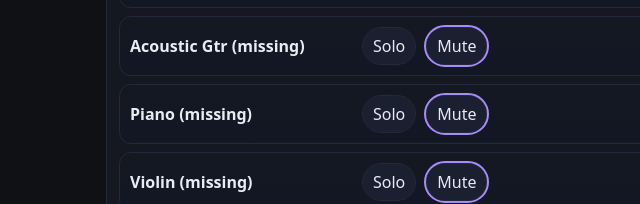
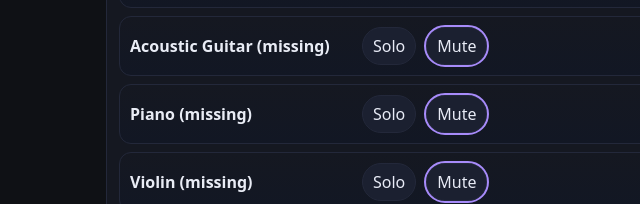
Before and after one commit to ngw553/ShellharbourCityAnglican-MultitrackPlayer, a plain HTML site: page index.html in a window 1280 px wide. Shown: the part 496-700 px from the top of the page, 0-640 px from the left. Drawn offline with Linux system fonts and the light colour scheme; no server answers.

Commit message:
Update index.html

```diff
--- a/index.html
+++ b/index.html
@@ -114,7 +114,7 @@ const SONGS = {
     stems: [
       { file: "Drums.mp3",  name: "Drums" },
       { file: "Bass.mp3",   name: "Bass" },
-      { file: "Guitar.mp3", name: "Acoustic Gtr" },
+      { file: "Guitar.mp3", name: "Acoustic Guitar" },
       { file: "Piano.mp3", name: "Piano" },
       { file: "Violin.mp3",   name: "Violin" },
       { file: "Vocal.mp3", name: "Vocal" },
```
